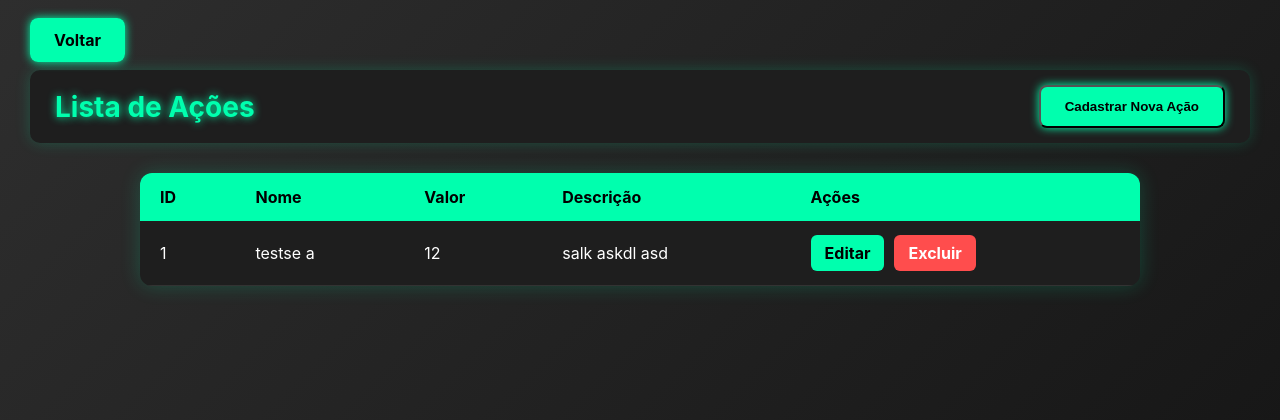
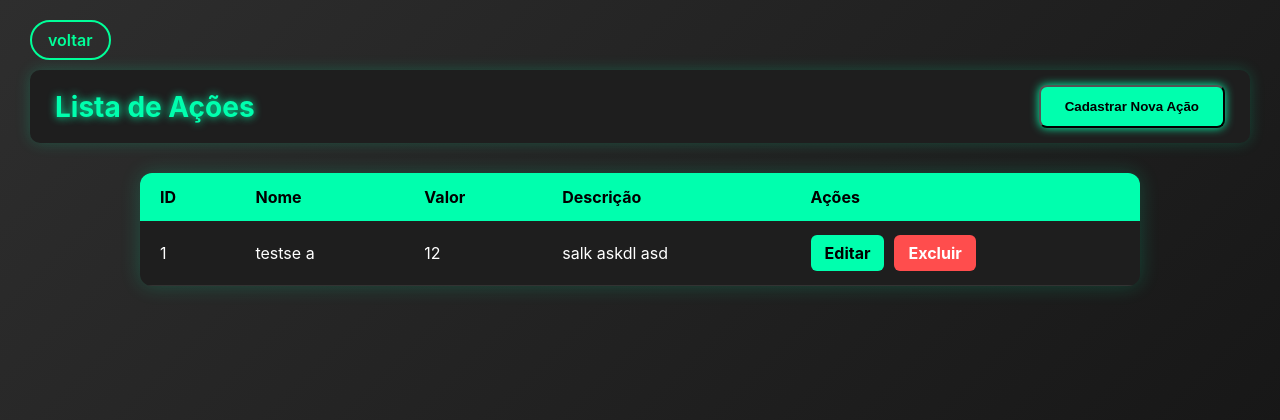
Before and after one commit to aluisioalonso/ifcoins, a Flask app: page /admin/menuacoes in a window 1280 px wide. Shown: the top 420 px of the page. Run offline with Flask 3, Linux system fonts and the light colour scheme; the visitor is signed in with stand-in values (Sample User, id 1); data comes from the database, SQL or seed files in the repository.

Commit message:
botao voltar em admin funcionando

```diff
--- a/static/css/adm/menuacoes.css
+++ b/static/css/adm/menuacoes.css
@@ -26,11 +26,43 @@ body {
     box-shadow: 0 0 15px rgba(0, 255, 174, 0.2);
 }
 
+
+
 .content-header h1 {
     font-size: 28px;
     font-weight: bold;
     color: #00ffae;
     text-shadow: 0 0 8px #00ffae;
+}
+
+.back-btn {
+  background-color: transparent;
+  color: #00ff99;
+  border: 2px solid #00ff99;
+  text-decoration: none;
+  border-radius: 50px;
+  padding: 0.5rem 1rem;
+  font-weight: 600;
+  cursor: pointer;
+  transition: background-color 0.3s, transform 0.3s, color 0.3s;
+}
+
+.back-btn:hover {
+  background-color: #00ff99;
+  color: #121212;
+  transform: scale(1.05);
+}
+
+.top-row-fixed {
+  position: fixed;
+  top: 20px;
+  left: 20px;
+  right: 20px;
+  z-index: 10;
+
+  display: flex;
+  justify-content: space-between;
+  align-items: center;
 }
 
 /* BOTÃO PRINCIPAL */
--- a/templates/adm/menuacoes.html
+++ b/templates/adm/menuacoes.html
@@ -8,7 +8,7 @@
 <body>
 
     <div>
-        <a href="/admin/"  class="button primary-button">Voltar</a>
+        <a href="/admin/" class="pill-btn back-btn">voltar</a>
         <br><br>
     </div>
 
```
